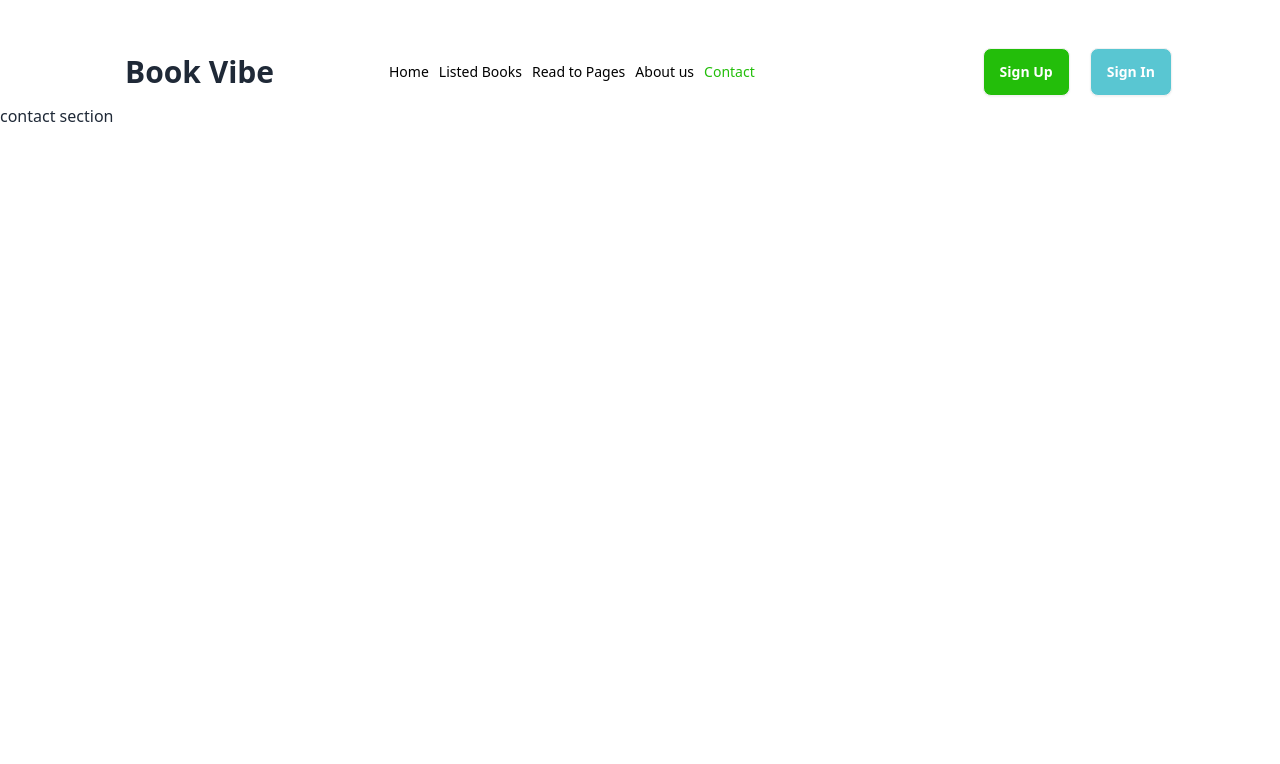
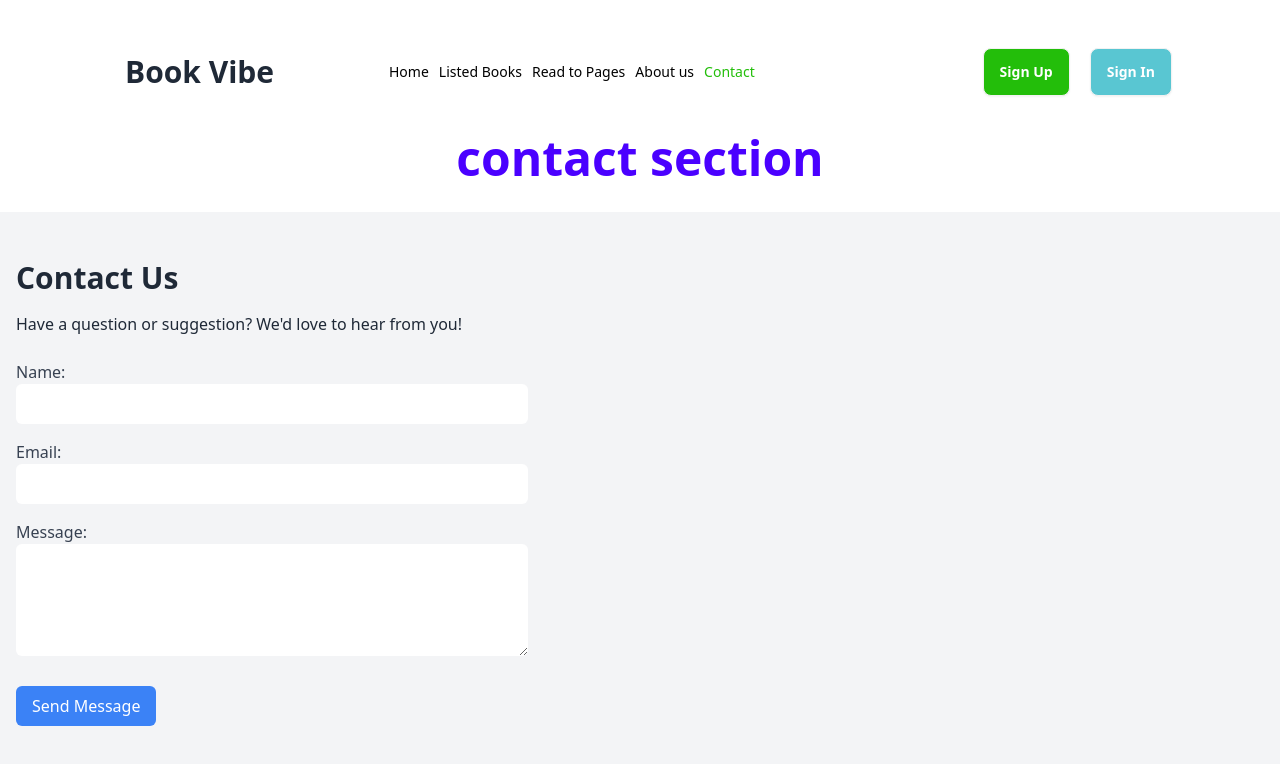
Before and after one commit to Isratjahan6898/book-vibe, a React (Vite) app: page /contact in a window 1280 px wide. Shown: the top 764 px of the page. Built offline with nearby package versions, Linux system fonts and the light colour scheme.

Commit message:
loading various card

```diff
--- a/package.json
+++ b/package.json
@@ -16,6 +16,8 @@
     "react-dom": "^18.2.0",
     "react-icons": "^5.0.1",
     "react-router-dom": "^6.22.3",
+    "react-tabs": "^6.0.2",
+    "react-toastify": "^10.0.5",
     "recharts": "^2.12.3",
     "sort-by": "^1.2.0"
   },
--- a/src/Components/About/About.jsx
+++ b/src/Components/About/About.jsx
@@ -2,8 +2,18 @@
 
 const About = () => {
     return (
-        <div>
-            <h1> this ia a about section</h1>
+        <div className=" mx-[20px] lg:mx-[100px] mt-[40px]" >
+            <h1> Welcome to <span className="font-bold text-primary  text-2xl">Book-Review</span> webpage, your go-to destination for insightful and comprehensive book reviews. Whether you are an avid reader looking for your next literary adventure or a casual bookworm seeking inspiration, we are here to guide you through the vast world of literature.
+
+At <span className="font-bold text-primary text-2xl">Book-Review</span> , we believe that books have the power to transform lives, spark imaginations, and provoke thought. Our mission is to connect readers with the perfect books for their tastes and interests, offering honest and unbiased reviews that serve as trusted companions on your reading journey.
+
+What sets us apart is our dedicated team of passionate readers and reviewers who meticulously curate content to provide you with the most relevant and engaging book recommendations. From timeless classics to contemporary bestsellers, from fiction to non-fiction, our diverse range of reviews covers a wide spectrum of genres and topics.
+
+In addition to our expert reviews, we empower our vibrant community of readers to share their thoughts and opinions through ratings, reviews, and discussions. We believe that every readers voice deserves to be heard, and our platform provides a space for meaningful conversations and connections to flourish.
+
+Whether you are seeking a gripping thriller to keep you on the edge of your seat, a heartwarming romance to warm your soul, or a thought-provoking non-fiction work to expand your horizons, <span className="font-bold text-primary text-2xl">Book-Review</span>  is here to help you discover your next literary obsession.
+
+Thank you for joining us on this literary adventure. Happy reading!</h1>
         </div>
     );
 };
--- a/src/Components/BookDetails/BookDetails.jsx
+++ b/src/Components/BookDetails/BookDetails.jsx
@@ -1,5 +1,6 @@
 import { useLoaderData, useParams } from "react-router-dom";
-
+import { useState } from "react";
+import { saveBooks, saveWishlistBooks } from "../localStorages/localStorage";
 
 const BookDetails = () => {
 
@@ -11,6 +12,18 @@ const BookDetails = () => {
     console.log(book)
     const {tags, yearOfPublishing} = book;
     const [first, second]= tags;
+
+    const [buttonClicked, setButtonClicked] = useState(false);
+
+  const handleReadBooks = () => {
+    saveBooks(idInt);
+    setButtonClicked(true);
+  };
+
+  const handleWishListBooks = () => {
+    saveWishlistBooks(idInt);
+  };
+
 
 
 
@@ -47,9 +60,10 @@ const BookDetails = () => {
     <hr className="border-dotted border-2"></hr>
 
       <div className="my-[16px]">
-      <button className="btn btn-primary">Read</button>
+      <button  onClick={handleReadBooks} className="btn btn-primary">Read</button>
 
-      <button className="btn ml-[20px] bg-[#50B1C9]">WhisList</button>
+      <button   onClick={handleWishListBooks}
+              disabled={buttonClicked} className="btn ml-[20px] bg-[#50B1C9]">WhisList</button>
       </div>
     </div>
   </div>
--- a/src/Components/Contact/Contact.jsx
+++ b/src/Components/Contact/Contact.jsx
@@ -3,7 +3,57 @@
 const Contact = () => {
     return (
         <div>
-            <h1>contact section</h1>
+            <h1 className="text-center font-bold text-primary my-[30px] text-5xl">contact section</h1>
+
+            <section id="contact" className="bg-gray-100 py-12">
+      <div className="container mx-auto px-4">
+        <h2 className="text-3xl font-bold mb-4">Contact Us</h2>
+        <p className="mb-6">Have a question or suggestion? We'd love to hear from you!</p>
+        <form  className="max-w-lg">
+          <div className="mb-4">
+            <label htmlFor="name" className="block text-gray-700">Name:</label>
+            <input
+              type="text"
+              id="name"
+              name="name"
+
+              required
+              className="w-full border-gray-300 rounded-md px-3 py-2 focus:outline-none focus:border-blue-500"
+            />
+          </div>
+          <div className="mb-4">
+            <label htmlFor="email" className="block text-gray-700">Email:</label>
+            <input
+              type="email"
+              id="email"
+              name="email"
+
+              required
+              className="w-full border-gray-300 rounded-md px-3 py-2 focus:outline-none focus:border-blue-500"
+            />
+          </div>
+          <div className="mb-6">
+            <label htmlFor="message" className="block text-gray-700">Message:</label>
+            <textarea
+              id="message"
+              name="message"
+              rows="4"
+
+              required
+              className="w-full border-gray-300 rounded-md px-3 py-2 focus:outline-none focus:border-blue-500"
+            ></textarea>
+          </div>
+          <button
+            type="submit"
+            className="w-full md:w-auto bg-blue-500 text-white py-2 px-4 rounded-md hover:bg-blue-600 focus:outline-none focus:bg-blue-600"
+          >
+            Send Message
+          </button>
+        </form>
+      </div>
+    </section>
+
+
         </div>
     );
 };
--- a/src/Components/ListedPage/ListedPage.jsx
+++ b/src/Components/ListedPage/ListedPage.jsx
@@ -1,11 +1,96 @@
+import { useEffect, useState } from "react";
+import { Link, Outlet, useLoaderData } from "react-router-dom";
+
+import { Tab, Tabs, TabList, TabPanel } from "react-tabs";
+import { getStoredBooks, getWishlistBooks } from "../localStorages/localStorage";
 
 
 const ListedPage = () => {
+
+
+  // const [allBooks, setAllBooks] = useState([]);
+  const [activeTab, setActiveTab] = useState(0); // 0 for Read Books, 1 for Wishlist
+
+  // useEffect(() => {
+  //   const storedBookIds = getStoredBooks();
+  //   const wishlistBookIds = getWishlistBooks();
+
+  //   if (books.length > 0) {
+  //     const readBooks = storedBookIds
+  //       .map((id) => books.find((book) => book.id === id))
+  //       .filter(Boolean);
+  //     const wishlistBooks = wishlistBookIds
+  //       .map((id) => books.find((book) => book.id === id))
+  //       .filter(Boolean);
+
+  //     const combinedBooks = [...readBooks, ...wishlistBooks];
+  //     setAllBooks(combinedBooks);
+  //   }
+  // }, [books]);
+
+  // const handleTabSelect = (index) => {
+  //   setActiveTab(index);
+  // };
+
+
+
+
             return (
+
+
+
+
               <div>
-            <h1>this ia a listed Pages</h1>
+
+
+<h1 className="text-center font-bold text-4xl mt-[40px] bg-[#1313130D] h-[100px] pt-[30px]">Books</h1>
+
+ < div className="text-center mt-[20px]">
+ <details className="dropdown">
+<summary className="m-1 btn bg-[#23BE0A] text-white hover:bg-[#23BE0A]">Sort By</summary>
+<ul className="p-2 shadow menu dropdown-content z-[1] bg-base-100 rounded-box w-52">
+<li><a>Rating</a></li>
+ <li><a>Publish of year</a></li>
+ </ul>
+ </details>
  </div>
+
+ <div className="tabs mt-[40px] tabs-lifted">
+     <Link to={`/readlist`}>
+
+     <button
+        onClick={() => setActiveTab(0)}
+        className={`tab ${activeTab === 0 ? 'bg-yellow-500 text-white' : 'bg-white text-gray-300'}`}
+      >
+        ReadList
+      </button>
+     </Link>
+     <Link to={`/whislist`}>
+
+     <button
+        onClick={() => setActiveTab(1)}
+        className={`tab ${activeTab === 1 ? 'bg-yellow-500 text-white' : 'bg-white text-gray-300'}`}
+      >
+        WishList
+      </button>
+     </Link>
+
+    </div>
+
+    {/* <div>
+      <Outlet></Outlet>
+    </div>
+    */}
+</div>
+
+
+
+
+
+
+
             );
                         };
 
+
           export default ListedPage;
--- /dev/null
+++ b/src/Components/ReadBook/ReadBooks.jsx
@@ -0,0 +1,11 @@
+
+
+const ReadBooks = () => {
+    return (
+        <div>
+             <h1>here we show read books</h1>
+        </div>
+    );
+};
+
+export default ReadBooks;
--- /dev/null
+++ b/src/Components/WishList/WishList.jsx
@@ -0,0 +1,11 @@
+
+
+const WishList = () => {
+    return (
+        <div>
+           <h1>here we show wishlist books</h1>
+        </div>
+    );
+};
+
+export default WishList;
--- /dev/null
+++ b/src/Components/localStorages/localStorage.js
@@ -0,0 +1,46 @@
+import { toast } from "react-toastify";
+
+const getStoredBooks = () => {
+    const storedBook = localStorage.getItem('read-books');
+    if (storedBook) {
+        return JSON.parse(storedBook);
+    }
+    return [];
+}
+
+const saveBooks = id => {
+    const storedBooks = getStoredBooks();
+    const exists = storedBooks.find(BookId => BookId === id);
+    if (!exists) {
+        storedBooks.push(id);
+        localStorage.setItem('read-books', JSON.stringify(storedBooks))
+        toast("You have read book successfully");
+    }
+    else {
+        toast("Already read")
+    }
+}
+
+const getWishlistBooks = () => {
+    const wishlistBook = localStorage.getItem('wishlist-book');
+    if (wishlistBook) {
+        return JSON.parse(wishlistBook)
+    }
+    return [];
+}
+
+const saveWishlistBooks = id => {
+    const wishlistBook = getWishlistBooks()
+    const existsWishlist = wishlistBook.find(WishlistId => WishlistId === id);
+    if (!existsWishlist) {
+        wishlistBook.push(id)
+        localStorage.setItem('wishlist-book', JSON.stringify(wishlistBook))
+        toast("You have wishlist book successfully");
+    }
+    else {
+        toast("Already wishlist book")
+    }
+}
+
+
+export { getStoredBooks, saveBooks, getWishlistBooks, saveWishlistBooks }
```
Also changed, not shown: src/main.jsx (+15 -2 lines), 2 other files (tests, documents, lock files or other folders). Lines whose indentation alone changed are shown as unchanged.
